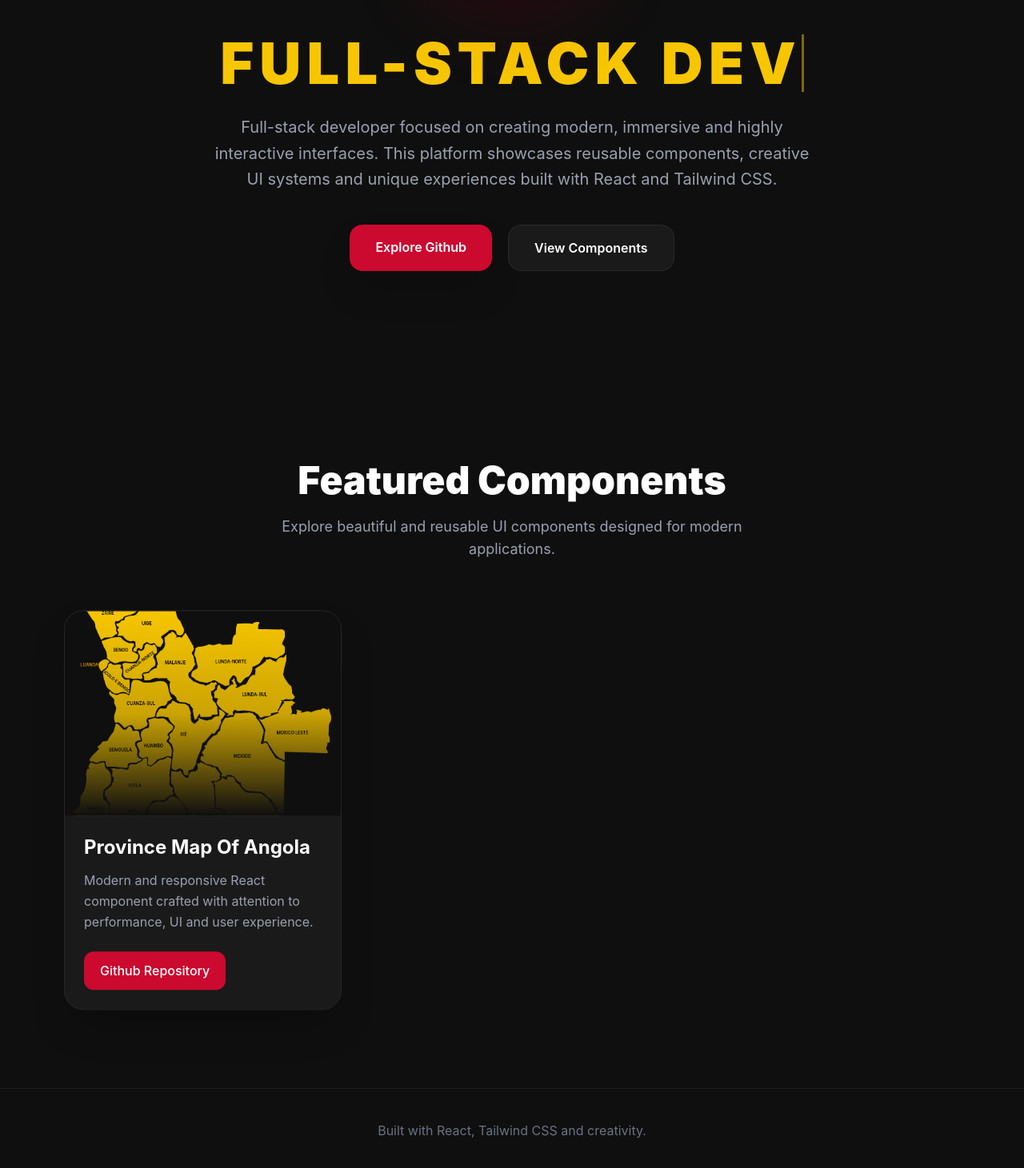
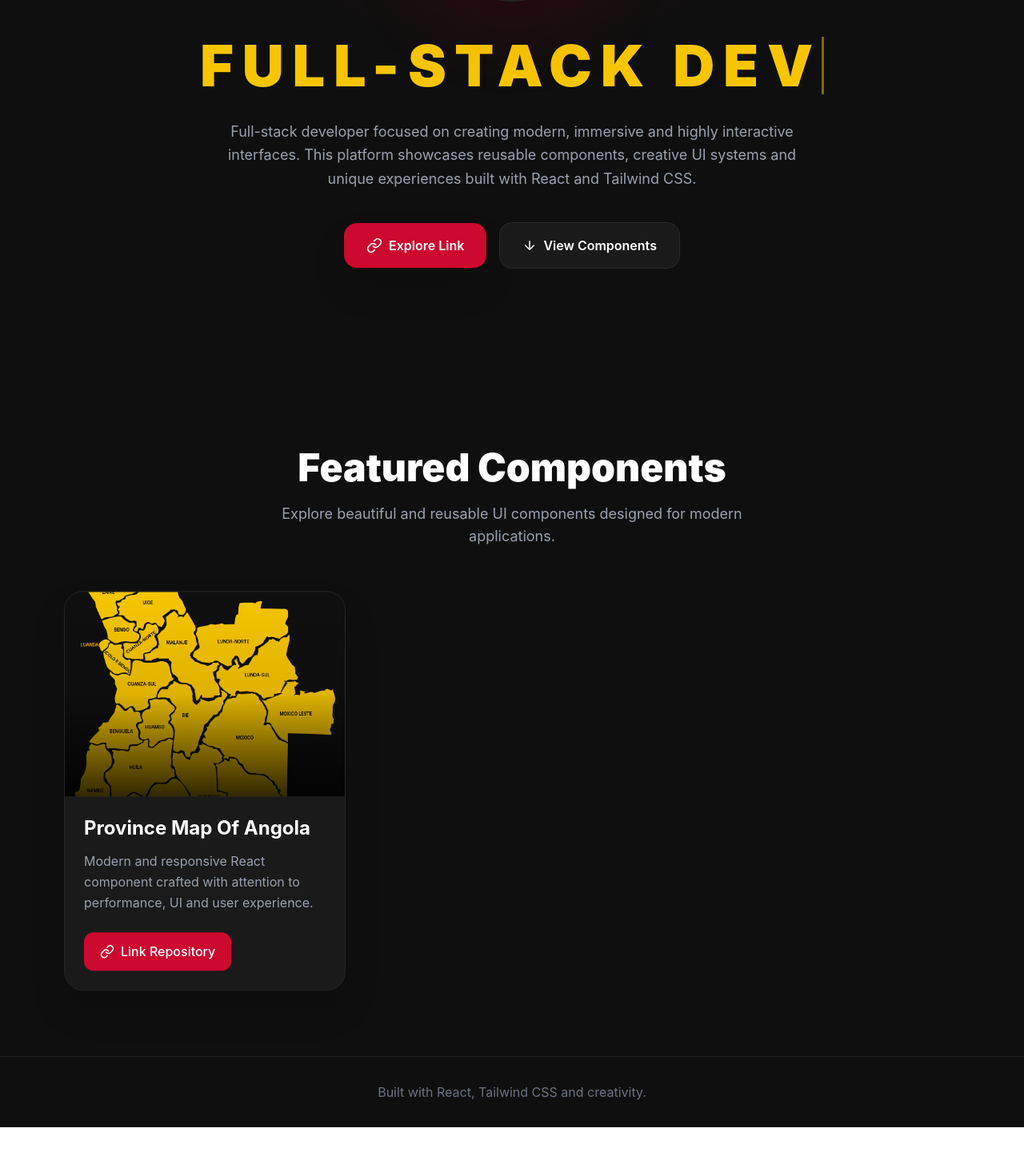
Before and after one commit to Bellbelliones/guzmancomponents, a React (Vite) app: page / in a window 1280 px wide. Shown: the part 319-1780 px from the top of the page at 80% size. After the commit the page ends 1729 px from the top, so only its background shows below. Built offline with nearby package versions, Linux system fonts and the light colour scheme; grey boxes are pictures that could not be loaded.

Commit message:
pequenas alterações

```diff
--- a/package.json
+++ b/package.json
@@ -10,14 +10,19 @@
   },
   "dependencies": {
     "@tailwindcss/vite": "^4.3.0",
+    "lucide-react": "^1.16.0",
     "react": "^19.2.6",
     "react-dom": "^19.2.6",
+    "react-router-dom": "^7.15.1",
+    "react-syntax-highlighter": "^16.1.1",
     "tailwindcss": "^4.3.0"
   },
   "devDependencies": {
     "@types/node": "^24.12.3",
     "@types/react": "^19.2.14",
     "@types/react-dom": "^19.2.3",
+    "@types/react-router-dom": "^5.3.3",
+    "@types/react-syntax-highlighter": "^15.5.13",
     "@vitejs/plugin-react": "^6.0.1",
     "globals": "^17.6.0",
     "typescript": "~6.0.2",
--- a/src/App.tsx
+++ b/src/App.tsx
@@ -1,9 +1,27 @@
 import Home from "./pages/Home";
 import "./styles/global.css";
+import {
+  BrowserRouter,
+  Routes,
+  Route,
+} from "react-router-dom";
+
 export default function App() {
   return (
-    <>
-      <Home />
-    </>
-  )
+    <BrowserRouter>
+
+      <Routes>
+
+        {/* HOME */}
+        <Route
+          path="/"
+          element={<Home />}
+        />
+
+
+
+      </Routes>
+
+    </BrowserRouter>
+  );
 }
--- a/src/pages/Home/index.tsx
+++ b/src/pages/Home/index.tsx
@@ -1,11 +1,18 @@
 import { useEffect, useState } from "react";
+import {
+  Moon,
+  Sun,
+  Link,
+  ArrowDown,
+} from "lucide-react";
 
 export default function Home() {
   const components = [
     {
       name: "Province Map Of Angola",
       image: "mapAngola.png",
-      github: "https://github.com/Bellbelliones/guzmancomponents/tree/main/src/components/Maps",
+      Link:
+        "https://Link.com/Bellbelliones/guzmancomponents/tree/main/src/components/Maps",
     },
   ];
 
@@ -23,6 +30,9 @@ export default function Home() {
   const [text, setText] = useState("");
   const [isDeleting, setIsDeleting] = useState(false);
   const [loopNum, setLoopNum] = useState(0);
+
+  // THEME
+  const [darkMode, setDarkMode] = useState(true);
 
   useEffect(() => {
     const current = names[loopNum % names.length];
@@ -48,7 +58,13 @@ export default function Home() {
   }, [text, isDeleting, loopNum]);
 
   return (
-    <div className="min-h-screen bg-[#0F0F0F] text-white overflow-hidden">
+    <div
+      className={`min-h-screen overflow-hidden transition-all duration-500 ${
+        darkMode
+          ? "bg-[#0F0F0F] text-white"
+          : "bg-[#F5F5F5] text-[#111111]"
+      }`}
+    >
       <style>{`
         @keyframes blink {
           50% {
@@ -60,6 +76,7 @@ export default function Home() {
           0%, 100% {
             transform: translateY(0px);
           }
+
           50% {
             transform: translateY(-10px);
           }
@@ -69,15 +86,19 @@ export default function Home() {
           0%, 100% {
             transform: translateY(0);
           }
+
           15% {
             transform: translateY(-12px);
           }
+
           30% {
             transform: translateY(0);
           }
+
           45% {
             transform: translateY(-8px);
           }
+
           60% {
             transform: translateY(0);
           }
@@ -95,7 +116,7 @@ export default function Home() {
         }
 
         .component-card:hover {
-          transform: translateY(-15px) scale(1.03);
+          transform: translateY(-10px) scale(1.02);
         }
 
         .component-card:nth-child(1) {
@@ -103,128 +124,159 @@ export default function Home() {
             floatCard 5s ease-in-out infinite,
             doubleJump 2s ease-in-out 120s infinite;
         }
-
-        .component-card:nth-child(2) {
-          animation:
-            floatCard 6s ease-in-out infinite,
-            doubleJump 2s ease-in-out 122s infinite;
-        }
-
-        .component-card:nth-child(3) {
-          animation:
-            floatCard 7s ease-in-out infinite,
-            doubleJump 2s ease-in-out 124s infinite;
-        }
-
-        .component-card:nth-child(4) {
-          animation:
-            floatCard 5.5s ease-in-out infinite,
-            doubleJump 2s ease-in-out 126s infinite;
-        }
       `}</style>
 
-      {/* HERO SECTION */}
-      <section className="relative flex flex-col items-center justify-center min-h-screen px-6 text-center">
-        <div className="absolute inset-0 bg-[radial-gradient(circle_at_top,#CC092F20,transparent_35%)]"></div>
+      {/* THEME BUTTON */}
+      <button
+        onClick={() => setDarkMode(!darkMode)}
+        className={`fixed z-50 top-5 right-5 p-4 rounded-2xl backdrop-blur-xl border transition-all duration-300 shadow-2xl ${
+          darkMode
+            ? "bg-[#1A1A1A]/80 border-[#2A2A2A] hover:bg-[#232323]"
+            : "bg-white/80 border-[#DDDDDD] hover:bg-[#EEEEEE]"
+        }`}
+      >
+        {darkMode ? (
+          <Sun size={22} className="text-[#F7C600]" />
+        ) : (
+          <Moon size={22} className="text-[#111111]" />
+        )}
+      </button>
 
-        <div className="relative z-10 max-w-5xl flex flex-col items-center">
-          {/* PROFILE IMAGE */}
+      {/* HERO */}
+      <section className="relative flex items-center justify-center min-h-screen px-5 py-20">
+        <div className="absolute inset-0 bg-[radial-gradient(circle_at_top,#CC092F25,transparent_40%)]"></div>
+
+        <div className="relative z-10 flex flex-col items-center text-center w-full max-w-6xl">
+
+          {/* PROFILE */}
           <div className="relative mb-8">
             <div className="absolute inset-0 bg-[#CC092F] blur-3xl opacity-30 rounded-full"></div>
 
             <img
               src="me.png"
               alt="profile"
-              className="relative w-44 h-44 rounded-full object-cover border-4 border-[#262626] shadow-2xl"
+              className="relative w-32 h-32 sm:w-40 sm:h-40 md:w-44 md:h-44 rounded-full object-cover border-4 border-[#262626] shadow-2xl"
             />
           </div>
 
-          {/* TYPING NAME */}
-          <div className="flex items-center justify-center h-24 mb-4">
-            <h1 className="typing-text text-5xl md:text-7xl font-black text-[#F7C600] tracking-widest uppercase">
+          {/* NAME */}
+          <div className="h-20 sm:h-24 flex items-center justify-center mb-5 w-full">
+            <h1 className="typing-text text-2xl sm:text-4xl md:text-6xl lg:text-7xl font-black text-[#F7C600] tracking-[0.15em] uppercase max-w-full">
               {text}
             </h1>
           </div>
 
           {/* DESCRIPTION */}
-          <p className="max-w-3xl text-gray-400 text-lg md:text-xl leading-relaxed">
-            Full-stack developer focused on creating modern, immersive and highly
-            interactive interfaces. This platform showcases reusable components,
-            creative UI systems and unique experiences built with React and Tailwind CSS.
+          <p
+            className={`max-w-3xl text-sm sm:text-base md:text-lg leading-relaxed px-2 ${
+              darkMode ? "text-gray-400" : "text-gray-600"
+            }`}
+          >
+            Full-stack developer focused on creating modern,
+            immersive and highly interactive interfaces.
+            This platform showcases reusable components,
+            creative UI systems and unique experiences built
+            with React and Tailwind CSS.
           </p>
 
           {/* BUTTONS */}
-          <div className="flex flex-col sm:flex-row gap-5 mt-10">
+          <div className="flex flex-col sm:flex-row items-center gap-4 mt-10 w-full sm:w-auto">
+
             <a
-              href="https://github.com"
+              href="https://github.com/Bellbelliones/guzmancomponents/"
               target="_blank"
-              className="px-8 py-4 rounded-2xl bg-[#CC092F] hover:bg-[#a10624] transition-all duration-300 font-semibold shadow-2xl"
+              className="w-full sm:w-auto flex items-center justify-center gap-2 px-7 py-4 rounded-2xl bg-[#CC092F] hover:bg-[#a10624] transition-all duration-300 font-semibold shadow-2xl"
             >
-              Explore Github
+              <Link size={20} />
+              Explore Link
             </a>
 
             <a
               href="#components"
-              className="px-8 py-4 rounded-2xl border border-[#2A2A2A] bg-[#1A1A1A] hover:bg-[#202020] transition-all duration-300 font-semibold"
+              className={`w-full sm:w-auto flex items-center justify-center gap-2 px-7 py-4 rounded-2xl border transition-all duration-300 font-semibold ${
+                darkMode
+                  ? "border-[#2A2A2A] bg-[#1A1A1A] hover:bg-[#202020]"
+                  : "border-[#DDDDDD] bg-white hover:bg-[#F0F0F0]"
+              }`}
             >
+              <ArrowDown size={18} />
               View Components
             </a>
           </div>
         </div>
       </section>
 
-      {/* COMPONENTS SECTION */}
+      {/* COMPONENTS */}
       <section
         id="components"
-        className="relative px-6 md:px-12 lg:px-20 py-24"
+        className="relative px-5 sm:px-8 md:px-12 lg:px-20 py-20"
       >
         <div className="max-w-7xl mx-auto">
+
           {/* TITLE */}
-          <div className="mb-16 text-center">
-            <h2 className="text-4xl md:text-5xl font-black mb-5">
+          <div className="mb-14 text-center">
+            <h2 className="text-3xl sm:text-4xl md:text-5xl font-black mb-5">
               Featured Components
             </h2>
 
-            <p className="text-gray-400 max-w-2xl mx-auto text-lg">
-              Explore beautiful and reusable UI components designed for modern applications.
+            <p
+              className={`max-w-2xl mx-auto text-sm sm:text-base md:text-lg ${
+                darkMode ? "text-gray-400" : "text-gray-600"
+              }`}
+            >
+              Explore beautiful and reusable UI components designed
+              for modern applications.
             </p>
           </div>
 
           {/* GRID */}
-          <div className="grid grid-cols-1 md:grid-cols-2 xl:grid-cols-3 gap-10">
+          <div className="grid grid-cols-1 sm:grid-cols-2 xl:grid-cols-3 gap-8">
+
             {components.map((component, index) => (
               <div
                 key={index}
-                className="component-card group relative overflow-hidden rounded-3xl border border-[#262626] bg-[#1A1A1A] shadow-2xl transition-all duration-500"
+                className={`component-card group relative overflow-hidden rounded-3xl border transition-all duration-500 shadow-2xl ${
+                  darkMode
+                    ? "bg-[#1A1A1A] border-[#262626]"
+                    : "bg-white border-[#DDDDDD]"
+                }`}
               >
+
                 {/* IMAGE */}
-                <div className="relative h-64 overflow-hidden">
+                <div className="relative h-52 sm:h-56 md:h-64 overflow-hidden">
+
                   <img
                     src={component.image}
                     alt={component.name}
                     className="w-full h-full object-cover group-hover:scale-110 transition-transform duration-700"
                   />
 
-                  <div className="absolute inset-0 bg-gradient-to-t from-[#0F0F0F] via-[#0F0F0F30] to-transparent"></div>
+                  <div className="absolute inset-0 bg-gradient-to-t from-black/80 via-black/10 to-transparent"></div>
                 </div>
 
                 {/* CONTENT */}
-                <div className="relative p-6">
-                  <h3 className="text-2xl font-bold mb-3 group-hover:text-[#F7C600] transition-all duration-300">
+                <div className="relative p-5 sm:p-6">
+
+                  <h3 className="text-xl sm:text-2xl font-bold mb-3 group-hover:text-[#F7C600] transition-all duration-300">
                     {component.name}
                   </h3>
 
-                  <p className="text-gray-400 leading-relaxed mb-6">
-                    Modern and responsive React component crafted with attention
-                    to performance, UI and user experience.
+                  <p
+                    className={`leading-relaxed mb-6 text-sm sm:text-base ${
+                      darkMode ? "text-gray-400" : "text-gray-600"
+                    }`}
+                  >
+                    Modern and responsive React component crafted
+                    with attention to performance, UI and user experience.
                   </p>
 
                   <a
-                    href={component.github}
+                    href={component.Link}
                     target="_blank"
-                    className="inline-flex items-center gap-2 px-5 py-3 rounded-xl bg-[#CC092F] hover:bg-[#a10624] transition-all duration-300 font-medium"
+                    className="w-full sm:w-auto inline-flex items-center justify-center gap-2 px-5 py-3 rounded-xl bg-[#CC092F] hover:bg-[#a10624] transition-all duration-300 font-medium"
                   >
-                    Github Repository
+                    <Link size={18} />
+                    Link Repository
                   </a>
                 </div>
               </div>
@@ -234,7 +286,13 @@ export default function Home() {
       </section>
 
       {/* FOOTER */}
-      <footer className="border-t border-[#1F1F1F] py-10 text-center text-gray-500">
+      <footer
+        className={`border-t py-8 text-center text-sm sm:text-base ${
+          darkMode
+            ? "border-[#1F1F1F] text-gray-500"
+            : "border-[#DDDDDD] text-gray-600"
+        }`}
+      >
         Built with React, Tailwind CSS and creativity.
       </footer>
     </div>
```
Also changed, not shown: 1 other file (tests, documents, lock files or other folders).
